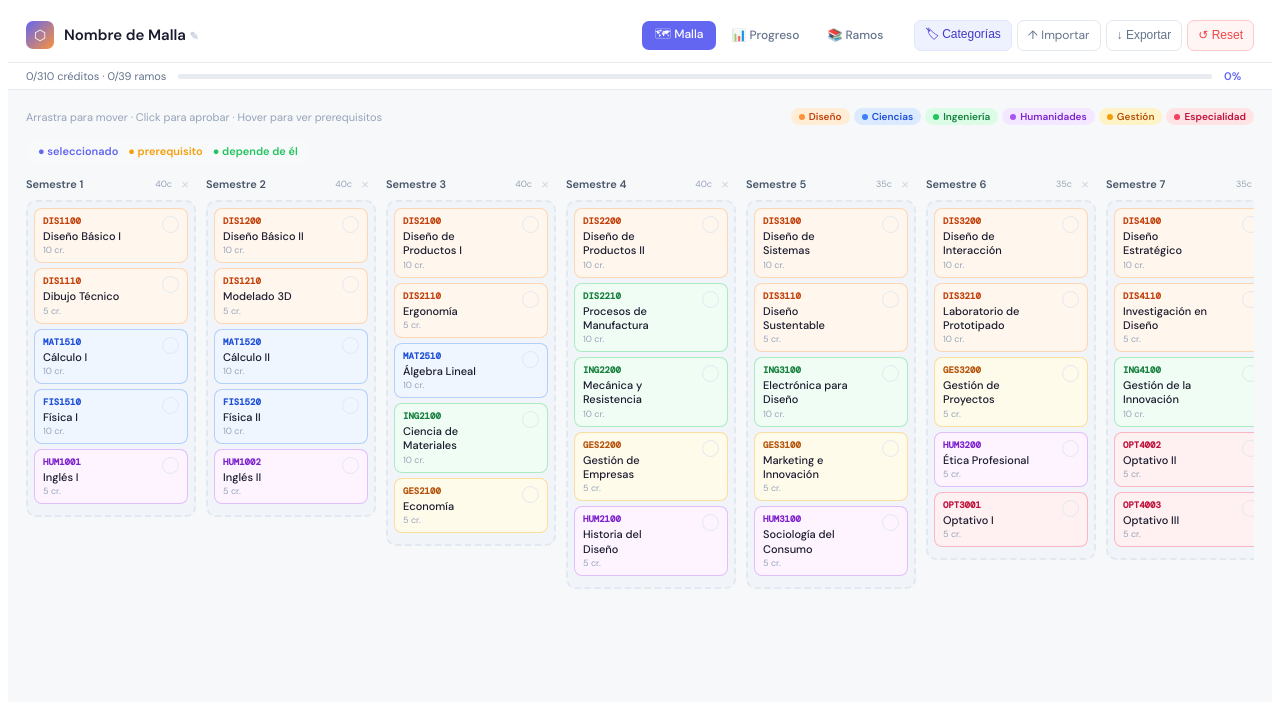
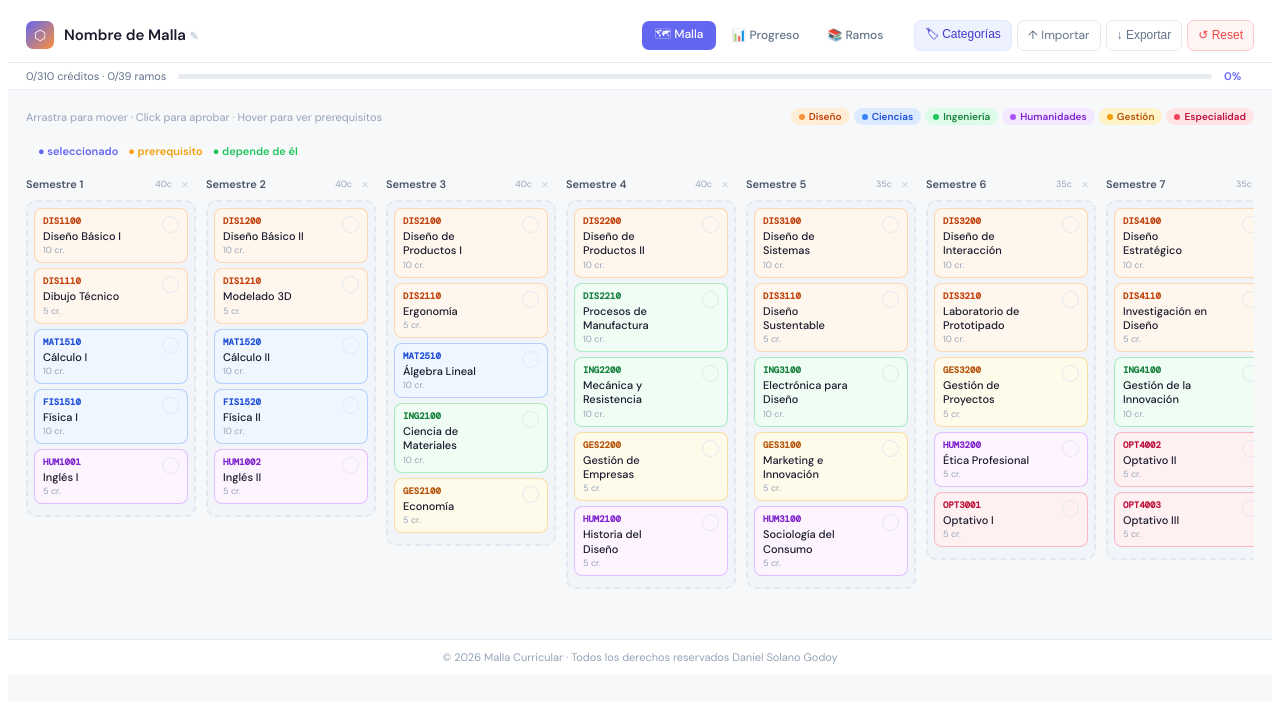
Before and after one commit to PLT-piwi/organizeUniversityMesh, a React (Vite) app: page / in a window 1280 px wide. Shown: the top 702 px of the page. Built offline with nearby package versions, Linux system fonts and the light colour scheme.

Commit message:
Refactor MallaCurricular component layout
Refactor layout to improve structure and styling.

```diff
--- a/src/MallaCurricular.jsx
+++ b/src/MallaCurricular.jsx
@@ -30,19 +30,38 @@ export default function MallaCurricular() {
         />
 
         <Notification notification={m.notification} />
+        <CategoryManagerModal />
         <ConfirmDeleteCourseModal />
         <ConfirmDeleteCategoryModal />
         <ConfirmClearAllCoursesModal />
-        <CategoryManagerModal />
+
 
         <Header />
         <ProgressStrip />
 
-        <div style={{ maxWidth: 1500, margin: "0 auto", padding: "18px" }}>
-          {m.activeTab === "malla" && <MallaTab />}
-          {m.activeTab === "progreso" && <ProgresoTab />}
-          {m.activeTab === "ramos" && <RamosTab />}
+        <div style={{ flexGrow: 1 }}>
+          <div style={{ maxWidth: 1500, margin: "0 auto", padding: "18px" }}>
+            {m.activeTab === "malla" && <MallaTab />}
+            {m.activeTab === "progreso" && <ProgresoTab />}
+            {m.activeTab === "ramos" && <RamosTab />}
+          </div>
         </div>
+        <footer
+          style={{
+            borderTop: "1px solid #E8ECF0",
+            padding: "10px 18px",
+            textAlign: "center",
+            fontSize: 11,
+            color: "#94A3B8",
+            background: "#fff",
+            marginTop: 24,
+            display: "flex",
+            flexDirection: "column",
+          }}
+        >
+          © {new Date().getFullYear()} Malla Curricular · Todos los derechos
+          reservados Daniel Solano Godoy
+        </footer>
       </div>
     </MallaContext.Provider>
   );
```
